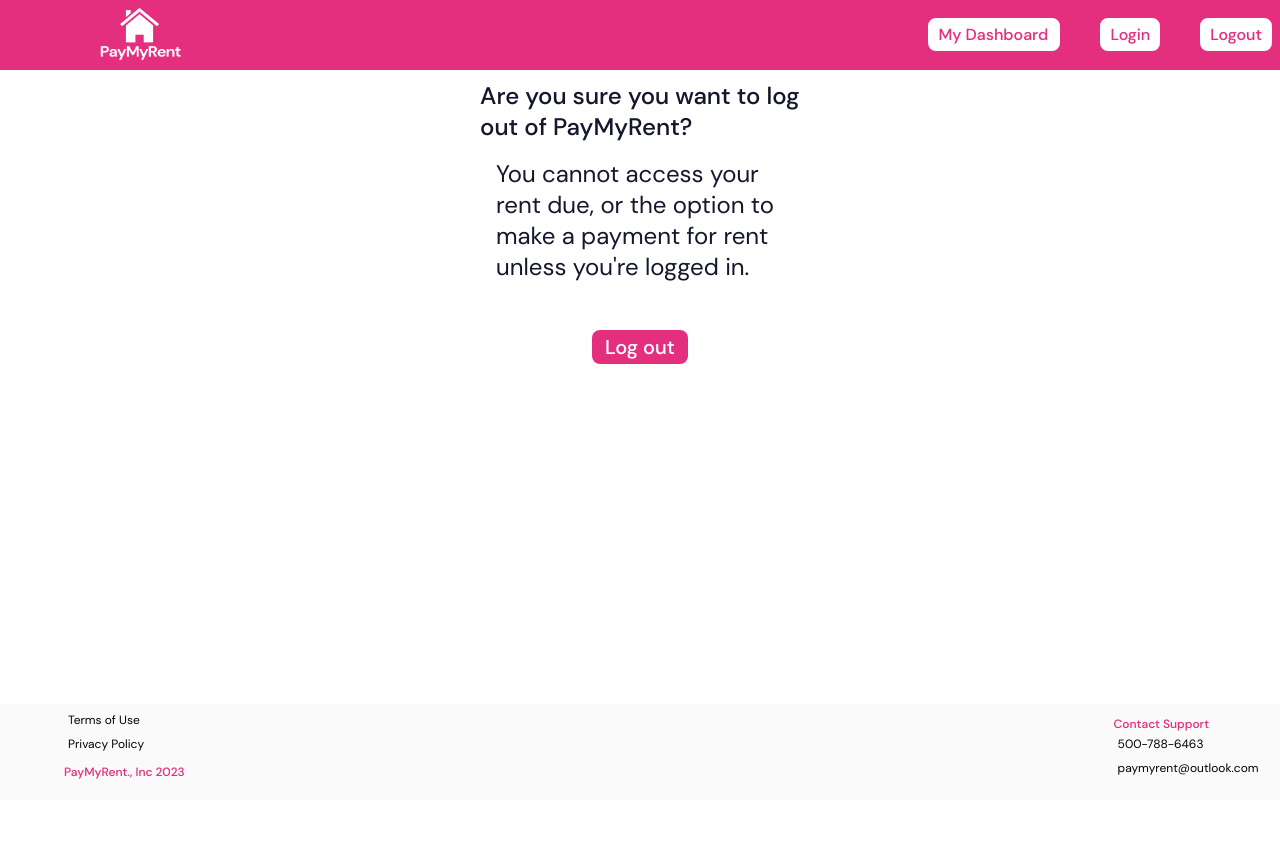
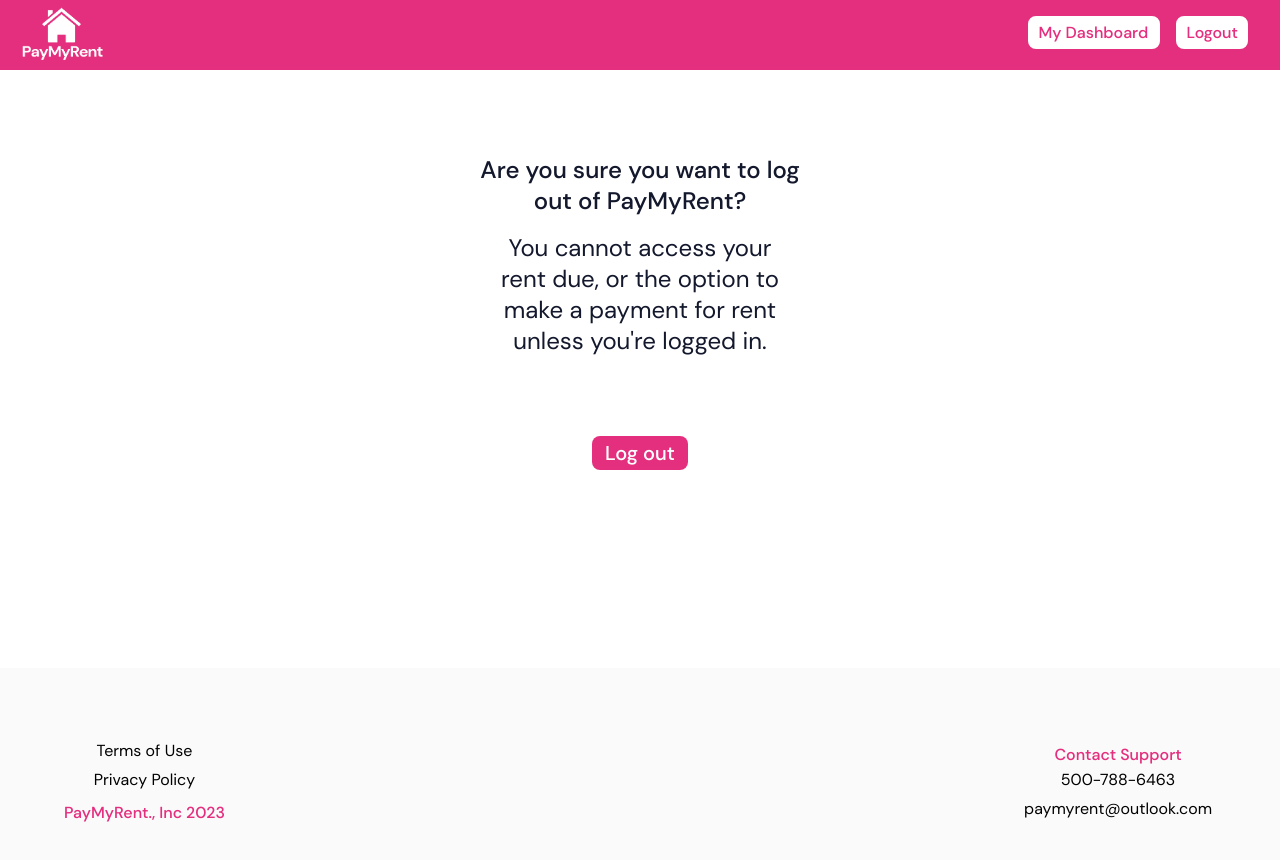
Before and after one commit to tarawiedeman/paymyrent, a React (Create React App) app: page /logout in a window 1280 px wide. Shown: the top 860 px of the page. Before the commit the page ends 800 px from the top, so only its background shows below. Built offline with nearby package versions, Linux system fonts and the light colour scheme.

Commit message:
added readme file

```diff
--- a/src/App.js
+++ b/src/App.js
@@ -21,7 +21,7 @@
         <Route path="login" element={<Login />} />
         <Route path="logout" element={<Logout />} />
         <Route path="createaccount" element={<CreateAccount />} />
-        <Route path="payment/:tenantemail" element={<Payment />} />
+        <Route path="payment" element={<Payment />} />
       </Routes>
       <Footer />
     </BrowserRouter>
--- a/src/App.scss
+++ b/src/App.scss
@@ -25,7 +25,15 @@
   text-decoration:none;
 }
 h2 {
+  font-size:1rem;
+
+  @include tablet{
+    font-size:1rem;
+  }
+
+  @include desktop{
   font-size: 1.25rem;
+}
 }
 h3 {
   font-size: 1rem;
@@ -40,4 +48,5 @@
   width: 75%;
   margin: 0 auto;
   padding-bottom: 2rem;
+
 }
--- a/src/components/Footer/Footer.scss
+++ b/src/components/Footer/Footer.scss
@@ -7,58 +7,55 @@
     color:black;
     font-family:DM Sans;
     font-weight:400;
-    font-size:0.5rem;
+    font-size:0.75rem;
     display:flex;
     flex-direction:row;
     justify-content: space-between;
-    position:fixed;
-    bottom:0rem;
-    gap:20vw;
+    position:static;
+    width:100%;
+    height:12rem;
     padding-left:1rem;
     padding-right:1rem;
-    padding-top:0.25rem;
-    padding-bottom:0rem;
-    height:3.2rem;
+    padding-top:0.5rem;
+    padding-bottom:0.5rem;
+
 
 
     @include tablet{
-        gap:68vw;
+
         padding-left:2rem;
         padding-right:4rem;
-        padding-top:0.25rem;
-        padding-bottom:0rem;
-        height:6rem;
-        font-size:0.75rem;
+        padding-top:2rem;
+        padding-bottom:2rem;
+        height:17rem;
+        font-size:1rem;
     }
 
     @include desktop{
     padding-left:4rem;
     padding-right:4rem;
-    padding-top:0.25rem;
-    padding-bottom:0rem;
-    gap:72vw;
-    height:6rem;
-    font-size:0.75rem;
+    padding-top:3rem;
+    padding-bottom:3rem;
+    height:15rem;
+    font-size:1rem;
     }
 
     &__list{
         display:flex;
         flex-direction:column;
+        justify-content: center;
+        align-items:center;
         list-style:none;
         padding-bottom:1rem;
 
 
 
     @include tablet{
-        display:flex;
-        flex-direction:column;
-        list-style:none;
+
         padding-bottom:1rem;
     }
     @include desktop{
-        display:flex;
-        flex-direction:column;
-        list-style:none;
+
         padding-bottom:1rem;
     }
 
@@ -72,7 +69,7 @@
 
 
         @include desktop{
-        width:6rem;
+
         }
     }
 
@@ -80,11 +77,12 @@
         font-weight:600;
         flex-wrap:nowrap;
         color:$primary-cta-color;
-        width:8.5rem;
+
+
 
         @include desktop{
         padding-top:0.5rem;
-        width:8rem;
+
         }
     }
 
--- a/src/components/Header/Header.js
+++ b/src/components/Header/Header.js
@@ -1,31 +1,50 @@
-
-import { Link, NavLink} from "react-router-dom";
+import { Link, NavLink } from "react-router-dom";
 import "./Header.scss";
 import logo from "../../assets/logo/rentlogo.png";
-// import creditcard from "../../assets/icons/cc.png";
-// import login from "../../assets/icons/login.png";
-
+import { useState, useEffect } from "react";
+import { useNavigate } from "react-router-dom";
 
 function Header() {
+  const [isLoggedIn, setLogin] = useState("false");
+  const navigate = useNavigate();
+  //login button clicked
+  //is there a valid token? yes - set state to isLoggedIn and navigate to logout page
+  //is there a valid token? no - set state to isLoggedOut and navigate to login page
 
+  function LogHandler() {
+    const token = localStorage.getItem("token");
+
+    if (token) {
+      setLogin(true);
+      navigate("/logout");
+    }
+
+    if (!token) {
+      setLogin(false);
+      navigate("/login");
+    }
+  }
 
   return (
     <header className="header">
-        <Link to="/"><img src={logo} alt="logo" className="header__logo"/></Link>
-        <ul className="header__list">
-        {/* <img src={creditcard} alt="creditcard" className="header__icon--creditcard"></img> */}
-          <Link to="payment/">
+      <Link to="/">
+        <img src={logo} alt="logo" className="header__logo" />
+      </Link>
+      <ul className="header__list">
+        <Link to="payment/">
           <li className="header__text--dashboard">My Dashboard</li>
-          </Link>
-          {/* <img className="header__icon" src={login} alt="login"></img> */}
+        </Link>
 
-          <Link to="/login"><li className="header__text">Login</li></Link>
-
-          <Link to="/logout"><li className="header__text">Logout</li></Link>
-          </ul>
-
-
-
+        {isLoggedIn === true ? (
+          <button className="header__text" onClick={LogHandler}>
+            Login
+          </button>
+        ) : (
+          <button className="header__text" onClick={LogHandler}>
+            Logout
+          </button>
+        )}
+      </ul>
     </header>
   );
 }
--- a/src/components/Header/Header.scss
+++ b/src/components/Header/Header.scss
@@ -12,20 +12,8 @@
     flex-direction: row;
     position:fixed;
     top:0rem;
-    gap:20vw;
-    padding-right:10rem;
+    width:100%;
 
-    @include tablet{
-      gap:39vw;
-      padding-left:1rem;
-      padding-right:20rem;
-    }
-
-    @include desktop{
-      gap: 58vw;
-      padding-left:5rem;
-      padding-right:4rem;
-    }
 
 
     &__logo{
@@ -40,15 +28,14 @@
     flex-direction:row;
     justify-content: space-between;
     align-items:center;
-
-    @include desktop{
-    gap:1.5rem;
-
-    }
+    position:absolute;
+    right:1rem;
+    top:1rem;
 
   }
 
     &__text{
+        font-family:'DM Sans';
         font-weight:600;
         color:$primary-cta-color;
         background-color:$global-color;
--- a/src/pages/Home/Home.js
+++ b/src/pages/Home/Home.js
@@ -11,7 +11,7 @@
 
             <div className="product">
 
-                <p className="product__description"> <span className="product__description--bold">PayMyRent</span> allows renters to pay their individual portion of rent by credit card each month.</p>
+                <p className="product__description"> <span className="product__description--bold">PayMyRent</span> allows renters to pay their individual portion of rent & utilities by credit card each month.</p>
 
                 <div className="benefits">
 
--- a/src/pages/Home/Home.scss
+++ b/src/pages/Home/Home.scss
@@ -15,7 +15,7 @@
     justify-content: center;
     align-items: center;
     display: flex;
-    margin-top:5rem;
+    margin-top:7rem;
 
     @include tablet{
 
@@ -138,7 +138,7 @@
         }
 
         @include desktop{
-            font-size:28px;
+            font-size:26px;
         }
     }
 
@@ -152,7 +152,7 @@
         }
 
         @include desktop{
-            font-size:20px;
+            font-size:18px;
         }
 
     }
--- a/src/pages/Login/Login.js
+++ b/src/pages/Login/Login.js
@@ -1,5 +1,4 @@
 import "./Login.scss";
-import { useParams } from "react-router-dom";
 import axios from "axios";
 import { useState } from "react";
 import { useNavigate, Link } from 'react-router-dom';
@@ -22,8 +21,7 @@
             setError('');
             const user = jwt(response.data.token);
             console.log(user);
-            const {email}=user;
-            navigate(`/payment/${email}`)
+            navigate('/payment')
         })
         .catch((error) => {
             setError(error.response.data);
--- a/src/pages/Login/Login.scss
+++ b/src/pages/Login/Login.scss
@@ -9,21 +9,25 @@
     flex-direction: column;
     font-family:'DM Sans';
     justify-content: space-between;
+    width:13rem;
+    margin:auto;
+    margin-top:8rem;
 
-
-    @include desktop{
+    @include tablet{
         width:18rem;
         margin:auto;
+        margin-top:10%;
+        margin-bottom:20%;
+    }
 
-    }
 
 
     &__form{
     display:flex;
     flex-direction: column;
 
-    @include desktop{
-
+    @include tablet{
+        margin-bottom:10%;
     }
 
     }
@@ -59,6 +63,20 @@
         border:none;
         box-shadow:none;
         border-radius:0.5rem;
+        width:5rem;
+        padding:0.25rem;
+        margin:auto;
+        margin-top:2rem;
+        margin-bottom:2rem;
+
+        @include tablet{
+            width:5rem;
+            padding:0.25rem;
+            margin:auto;
+            margin-top:2rem;
+            margin-bottom:2rem;
+
+        }
 
         @include desktop{
         width:6rem;
--- a/src/pages/Logout/Logout.scss
+++ b/src/pages/Logout/Logout.scss
@@ -7,10 +7,25 @@
     flex-direction: column;
     flex-wrap:wrap;
     font-family:'DM Sans';
+    text-align:center;
+    margin-top:20%;
+    margin-bottom:20%;
+    margin-left:3rem;
+    margin-right:3rem;
+
+
+    @include tablet{
+        text-align:center;
+        margin-top:20%;
+        margin-bottom:20%;
+        margin-left:15rem;
+        margin-right:15rem;
+
+    }
 
     @include desktop{
-        margin-top:5rem;
-        margin-bottom:5rem;
+        margin-top:12%;
+        margin-bottom:13%;
         margin-left:30rem;
         margin-right:30rem;
 
@@ -18,13 +33,25 @@
 
     &__description{
         font-weight:400;
-        font-size:1.5rem;
         margin:1rem;
+        margin-bottom:3rem;
+        font-size:1rem;
+
+        @include tablet{
+            font-size:1.5rem;
+        }
     }
 
     &__description--bold{
         font-weight:600;
+        margin-top:5rem;
+
+
+
+        @include tablet{
         font-size:1.5rem;
+        margin-top:0rem;
+        }
     }
 }
 
@@ -37,6 +64,16 @@
     border:none;
     box-shadow:none;
     border-radius:0.5rem;
+    width:6rem;
+    margin:auto;
+
+    @include tablet{
+    width:8rem;
+    padding:0.25rem;
+    margin:auto;
+    margin-top:2rem;
+    margin-bottom:2rem;
+    }
 
     @include desktop{
     width:6rem;
--- a/src/pages/Payment/Payment.scss
+++ b/src/pages/Payment/Payment.scss
@@ -41,7 +41,8 @@
     display:flex;
     flex-direction:row;
     font-family:'DM Sans';
-    margin-top:5rem;
+    margin-top:7rem;
+    margin-bottom:1rem;
     margin-left:1rem;
 
     @include tablet{
@@ -357,7 +358,7 @@
     color:$global-color;
     font-family:'DM Sans';
     font-weight:600;
-    font-size:1.25rem;
+    font-size:1rem;
     border:none;
     box-shadow:none;
     border-radius:0.5rem;
@@ -370,11 +371,13 @@
         width:8rem;
         margin-top:2rem;
         padding:0.5rem;
+        font-size:1rem;
     }
 
     @include desktop{
         width:15rem;
         padding:0.5rem;
+        font-size:1.25rem;
     }
 
 }
```
Also changed, not shown: src/pages/Payment/Payment.js (+11 -14 lines), 1 other file (tests, documents, lock files or other folders).
